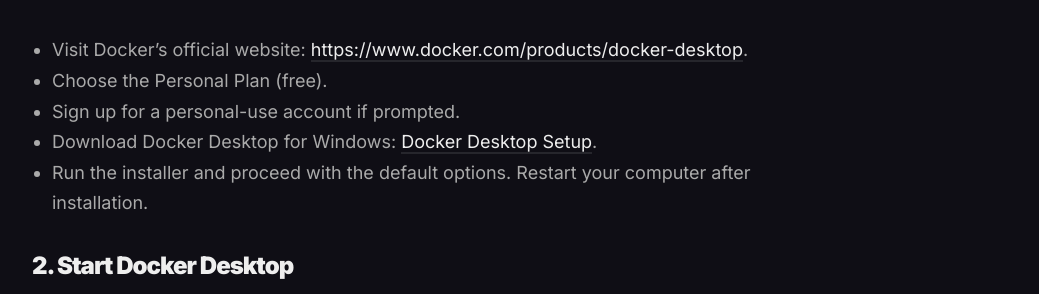
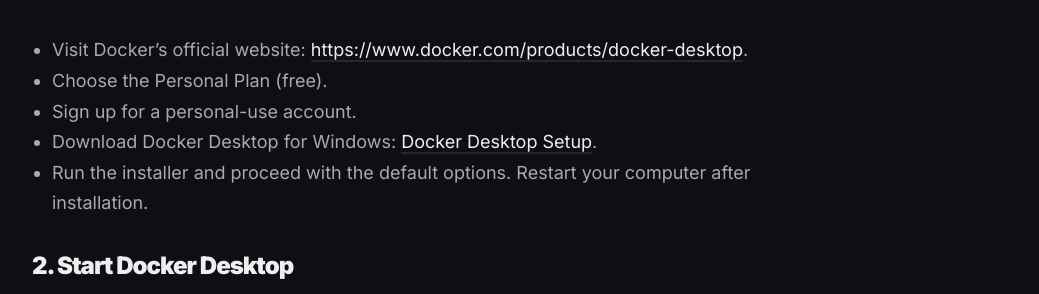
Before and after one commit to Vorkharium/vorkharium.github.io, a Jekyll site: the page built from _posts/2025-28-01-DeepSeek-R1-Docker-Open-WebUI.md, in a window 1280 px wide and 900 px high, scrolled down 2793 px. Shown: the part 159-453 px from the top of the window, without its empty margins (228-1267 px from the left). Built offline with Jekyll 4.4.1, drawn with Linux system fonts in a browser that asks for light colours.

Commit message:
Update 2025-28-01-DeepSeek-R1-Docker-Open-WebUI.md

```diff
--- a/_posts/2025-28-01-DeepSeek-R1-Docker-Open-WebUI.md
+++ b/_posts/2025-28-01-DeepSeek-R1-Docker-Open-WebUI.md
@@ -51,7 +51,7 @@
 ### 1. Download and Install Docker
 - Visit Docker's official website: [https://www.docker.com/products/docker-desktop](https://www.docker.com/products/docker-desktop).
 - Choose the Personal Plan (free).
-- Sign up for a personal-use account if prompted.
+- Sign up for a personal-use account.
 - Download Docker Desktop for Windows: [Docker Desktop Setup](https://docs.docker.com/desktop/setup/install/windows-install/).
 - Run the installer and proceed with the default options. Restart your computer after installation.
 
```
